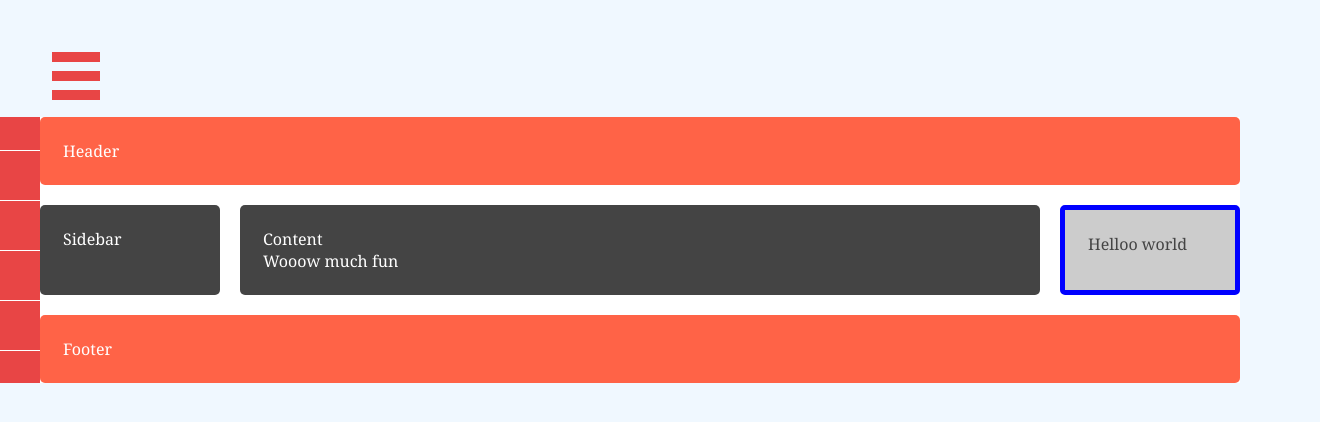
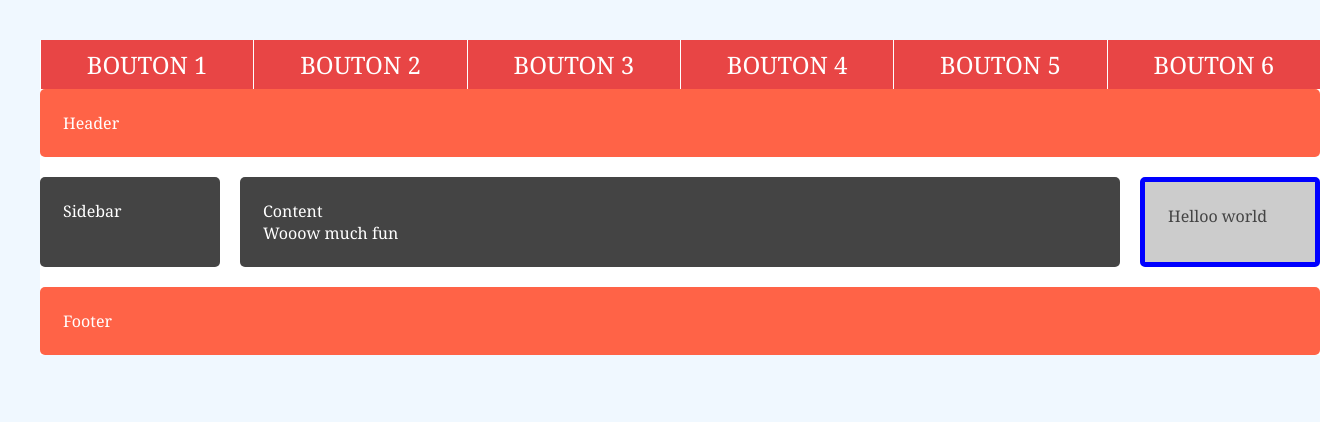
Before and after one commit to laurencedodier/exercice4, a plain HTML site: page index.html in a window 1280 px wide. Shown: the whole page, 1320 px wide, since content can reach past the window. Drawn offline with Linux system fonts and the light colour scheme.

Commit message:
ex 4 - menu responsive

```diff
--- a/index.html
+++ b/index.html
@@ -16,6 +16,8 @@
                         <a href="#">BOUTON 2</a>
                         <a href="#">BOUTON 3</a>
                         <a href="#">BOUTON 4</a>
+                        <a href="#">BOUTON 5</a>
+                        <a href="#">BOUTON 6</a>
                     </nav>
 
             	<main class="contenu">
--- a/sass/layout/_layout.scss
+++ b/sass/layout/_layout.scss
@@ -146,6 +146,35 @@ body {
               "footer  footer  footer";
              /* max-width: 600px;*/
           }
+
+          .boutonBurger {
+            display: none
+        }
+
+        .global {
+            /*Placer à sa potition d'origine*/
+            transform: translateX(0%);
+            /*Mettre le contenu en colonne*/
+            flex-direction: column;
+        }
+
+        .menu {
+            /*Propriété comme item flex - ne peut s'étirer en hauteur*/
+            flex: 0 0 100%;
+
+            /*Affichage du menu en rangée*/
+            flex-direction: row;
+            justify-content: space-between;
+        }
+        .menu a {
+            border: none;
+            border-left: 1px solid white;
+            /*Propriété comme item flex - peut s'étirer en largeur*/
+            flex: 1 0 auto;
+        }
+        .menu a:first-child {
+            border-top: none;
+        }
       }
 
   .box {
```
Also changed, not shown: css/style.css, 1 other file.
